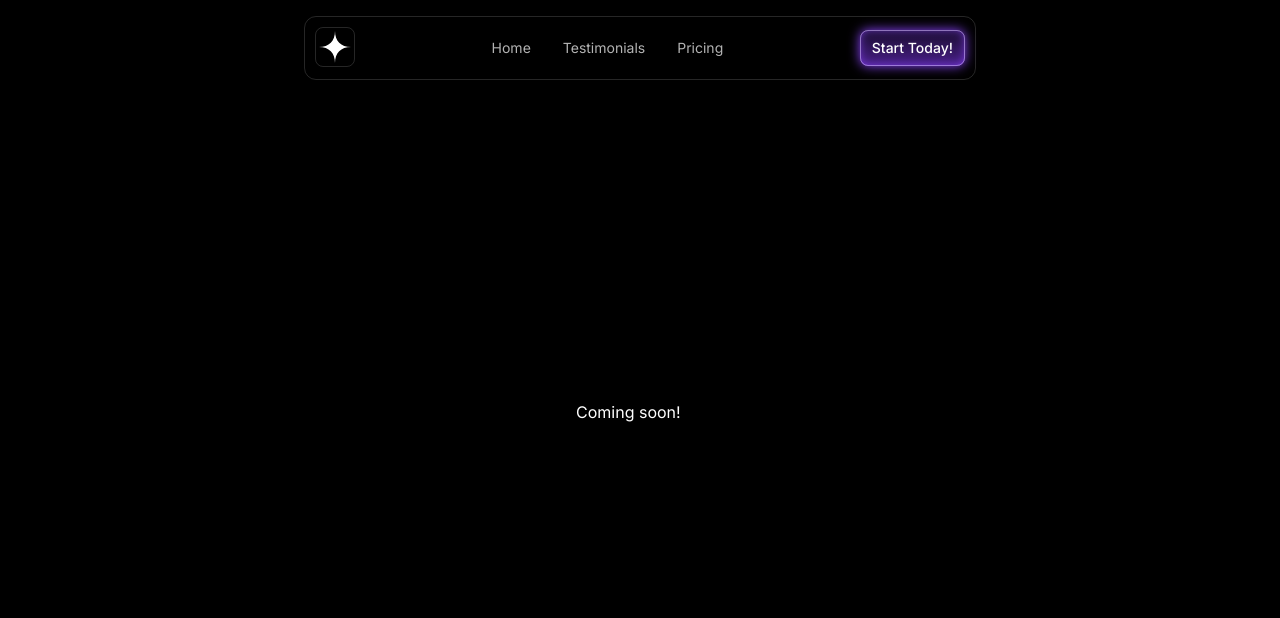
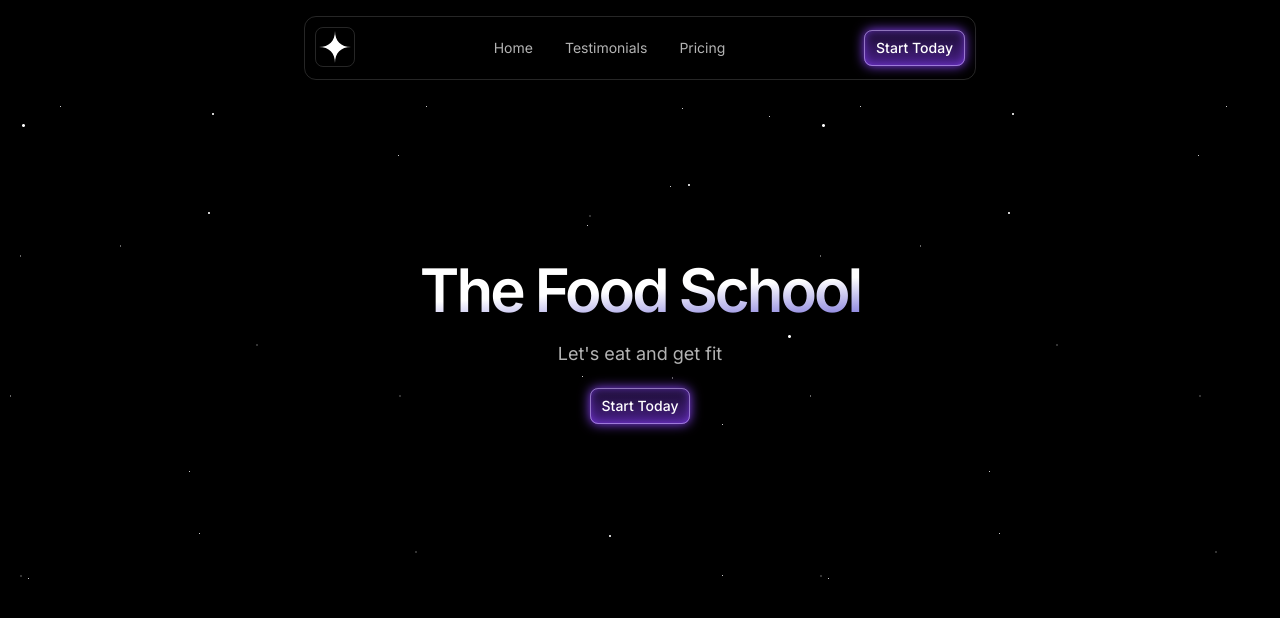
Before and after one commit to Gaurav-08-dev/food-school, a Next.js app: page / in a window 1280 px wide. Shown: the top 618 px of the page. Built offline with nearby package versions, Linux system fonts and the light colour scheme.

Commit message:
Add background and section semantic

```diff
--- a/src/app/page.tsx
+++ b/src/app/page.tsx
@@ -1,9 +1,10 @@
 import { Header } from "@/sections/Header";
+import { Hero } from "@/sections/Hero";
 export default function Home() {
   return (
-    <div className="flex flex-col h-full w-full">
+    <>
       <Header />
-      <div className="absolute left-[45%] top-[50%] ">Coming soon!</div>
-    </div>
+      <Hero/>
+    </>
   );
 }
--- /dev/null
+++ b/src/components/Button.tsx
@@ -0,0 +1,17 @@
+import React, { PropsWithChildren } from "react";
+
+
+const Button = (props:PropsWithChildren) => {
+  return (
+    <button className="relative py-2 px-3 rounded-lg font-medium text-sm bg-gradient-to-b from-[#190d2e] to-[#4a208a] shadow-[0px_0px_12px_#8c45ff]">
+      <div className="absolute inset-0">
+        <div className="rounded-lg border border-white/20 absolute inset-0 [mask-image:linear-gradient(to_bottom, black,transparent)]"></div>
+        <div className="rounded-lg border absolute inset-0 border-white/40 [mask-image: linear-gradient(to_top, black,transparent)]"></div>
+        <div className="absolute inset-0 shadow-[0_0_10px_rgb(140,69,255,.7)_inset] rounded-lg"></div>
+      </div>
+      <span>{props.children}</span>
+    </button>
+  );
+};
+
+export default Button;
--- a/src/sections/Header.tsx
+++ b/src/sections/Header.tsx
@@ -1,5 +1,6 @@
 import LogoIcon from "@/assets/logo.svg";
 import MenuIcon from "@/assets/icon-menu.svg";
+import Button from "@/components/Button";
 export const Header = () => {
   return (
     <header className="py-4 border-b border-white/15 md:border-none">
@@ -18,14 +19,9 @@ export const Header = () => {
             </nav>
           </div>
           <div className="flex items-center gap-4">
-            <button className="relative py-2 px-3 rounded-lg font-medium text-sm bg-gradient-to-b from-[#190d2e] to-[#4a208a] shadow-[0px_0px_12px_#8c45ff]">
-              <div className="absolute inset-0">
-                <div className="rounded-lg border border-white/20 absolute inset-0 [mask-image:linear-gradient(to_bottom, black,transparent)]"></div>
-                <div className="rounded-lg border absolute inset-0 border-white/40 [mask-image: linear-gradient(to_top, black,transparent)]"></div>
-                <div className="absolute inset-0 shadow-[0_0_10px_rgb(140,69,255,.7)_inset] rounded-lg"></div>
-              </div>
-              <span>Start Today!</span>
-            </button>
+            <Button>
+              Start Today
+            </Button>
             <MenuIcon className="md:hidden" />
           </div>
         </div>
--- a/src/sections/Hero.tsx
+++ b/src/sections/Hero.tsx
@@ -1,3 +1,21 @@
+import Button from "@/components/Button";
+import starsBg from "@/assets/stars.png"
 export const Hero = () => {
-  return <section>Hero</section>;
+  return (
+    <section className="h-[492px] flex items-center" style={{
+      backgroundImage:`url(${starsBg.src})`
+    }}>
+      <div className="container">
+        <h1 className="text-6xl font-semibold tracking-tighter bg-white bg-gradient-to-br from-white via-white to-indigo-700 text-transparent bg-clip-text text-center">
+          The Food School
+        </h1>
+        <p className="text-lg text-white/70 mt-5 text-center">
+          Let&apos;s eat and get fit
+        </p>
+        <div className="flex justify-center mt-5">
+          <Button>Start Today</Button>
+        </div>
+      </div>
+    </section>
+  );
 };
--- a/tailwind.config.ts
+++ b/tailwind.config.ts
@@ -24,7 +24,11 @@ const config: Config = {
       md: "768px",
       lg: "1200px",
     },
-    extend: {},
+    extend: {
+      backgroundImage: {
+        'gradient-radial': 'radial-gradient(var(--gradient-color-stops))',
+      }
+    },
   },
   plugins: [],
 };
```
Also changed, not shown: 1 other file (tests, documents, lock files or other folders).
